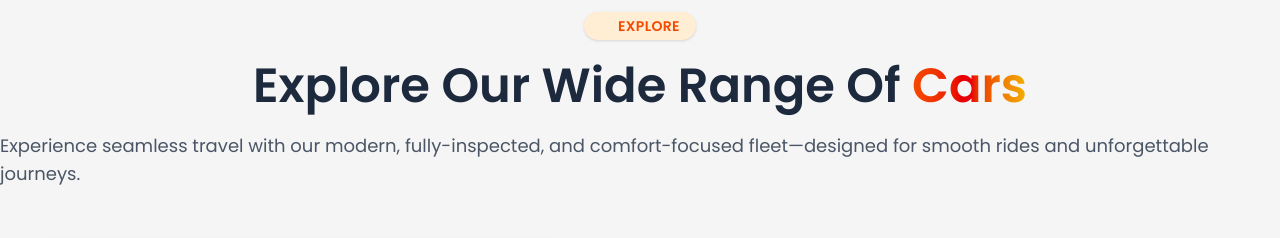
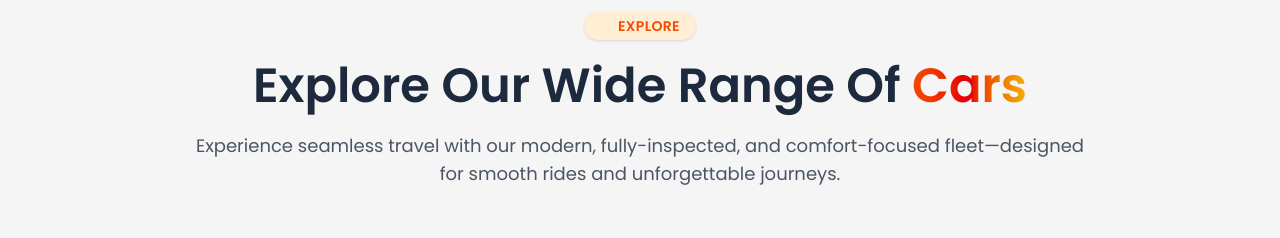
Before and after one commit to LeelaMohan217/karthikeya-travels, a React (Vite) app: page / in a window 1280 px wide. Shown: the part 4180-4418 px from the top of the page. Built offline with nearby package versions, Linux system fonts and the light colour scheme; a web font is replaced by a local one.

Commit message:
Karthikeya Car Rental Version 1

```diff
--- a/src/components/car/ViewAllCars.jsx
+++ b/src/components/car/ViewAllCars.jsx
@@ -21,7 +21,7 @@ const ViewAllCars = () => {
               Cars
             </span>
           </h2>
-          <p className="text-base md:text-lg text-gray-600">
+          <p className="max-w-4xl text-base md:text-lg text-gray-600 text-center">
             Experience seamless travel with our modern, fully-inspected, and
             comfort-focused fleet—designed for smooth rides and unforgettable
             journeys.
```
